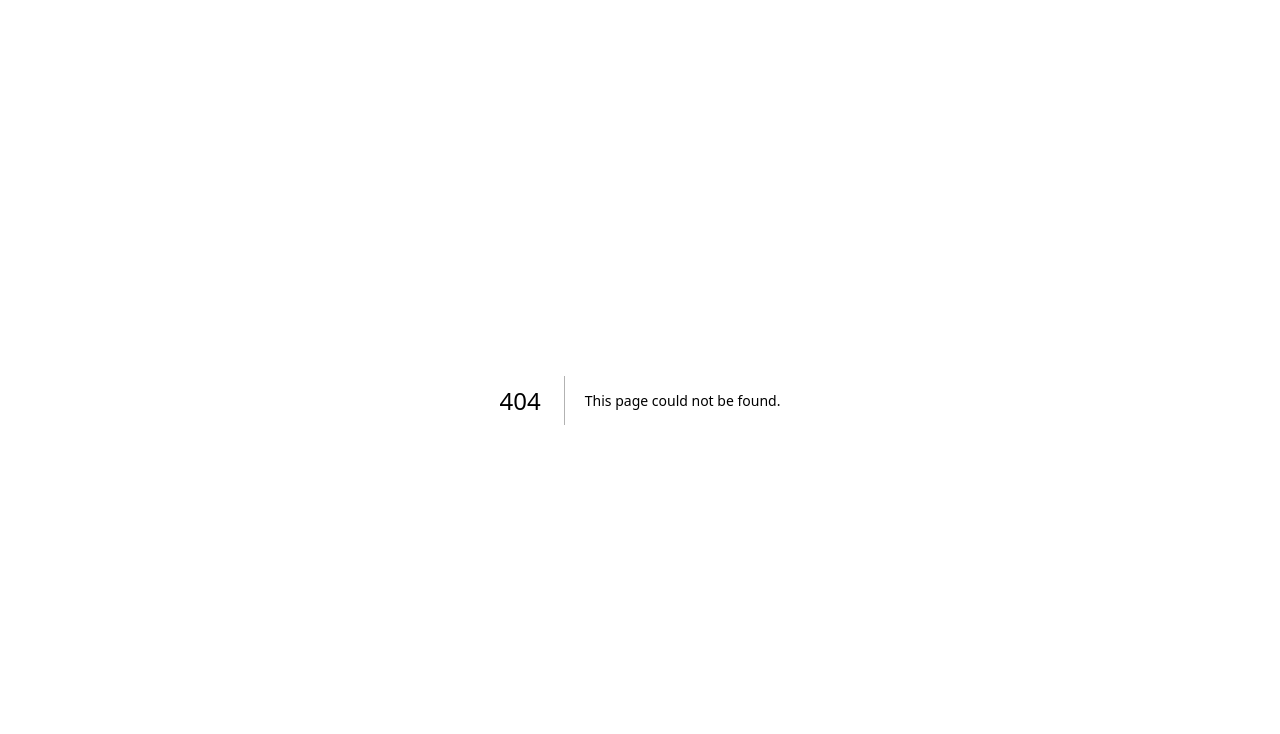
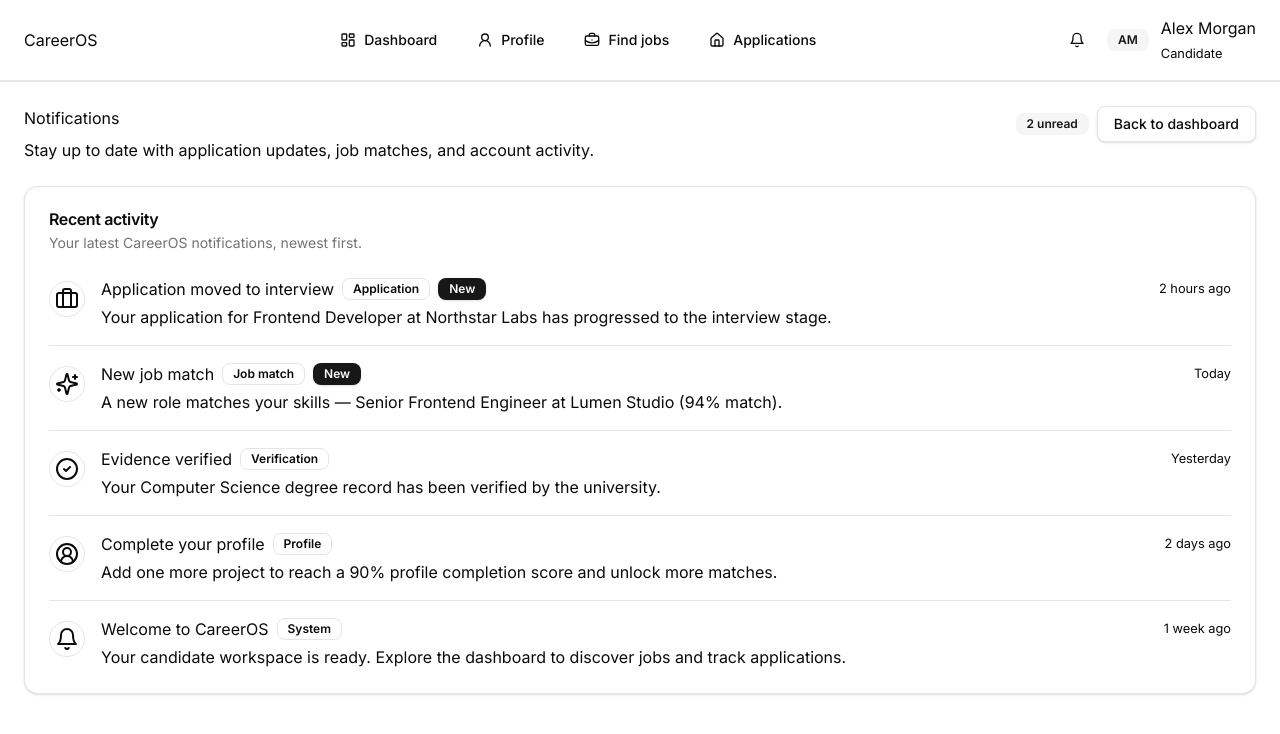
Before and after one commit to davidlaw373-glitch/talentbank-tech-hackathon-2cm, a Next.js app: page /candidate/notifications in a window 1280 px wide. Before the commit this address had no page. Shown: the top 734 px of the page. Built offline with nearby package versions, Linux system fonts and the light colour scheme.

Commit message:
Add 'notification', remove useless 'return home' button and integrated into website icon

```diff
--- /dev/null
+++ b/src/app/candidate/notifications/page.tsx
@@ -0,0 +1,5 @@
+import { NotificationsCenter } from "@/components/features/notifications/notifications-center";
+
+export default function CandidateNotificationsPage() {
+  return <NotificationsCenter />;
+}
--- a/src/components/features/candidate/auth-form.tsx
+++ b/src/components/features/candidate/auth-form.tsx
@@ -1,20 +1,10 @@
-"use client";
-
 import Link from "next/link";
-import { useRouter } from "next/navigation";
-import type { FormEvent } from "react";
 import { Button } from "@/components/ui/button";
 import { Card, CardContent, CardDescription, CardFooter, CardHeader, CardTitle } from "@/components/ui/card";
 import { Input } from "@/components/ui/input";
 
 export function AuthForm({ mode }: { mode: "login" | "register" }) {
-  const router = useRouter();
   const registering = mode === "register";
-
-  function handleSubmit(event: FormEvent<HTMLFormElement>) {
-    event.preventDefault();
-    router.push(registering ? "/candidate/onboarding" : "/candidate/dashboard");
-  }
 
   return (
     <Card className="w-full max-w-md">
@@ -22,19 +12,33 @@ export function AuthForm({ mode }: { mode: "login" | "register" }) {
         <CardTitle><h1>{registering ? "Create your candidate account" : "Welcome back"}</h1></CardTitle>
         <CardDescription><p>{registering ? "Start building a verified profile and discover relevant roles." : "Log in to continue your CareerOS journey."}</p></CardDescription>
       </CardHeader>
-      <form onSubmit={handleSubmit}>
       <CardContent className="space-y-4">
-          {registering && <div className="space-y-2"><label htmlFor="name"><p>Full name</p></label><Input id="name" name="name" autoComplete="name" required /></div>}
-          <div className="space-y-2"><label htmlFor="email"><p>Email</p></label><Input id="email" name="email" type="email" autoComplete="email" required /></div>
-          <div className="space-y-2"><label htmlFor="password"><p>Password</p></label><Input id="password" name="password" type="password" autoComplete={registering ? "new-password" : "current-password"} required /></div>
-          {registering && <div className="space-y-2"><label htmlFor="goal"><p>Current career goal</p></label><Input id="goal" name="goal" placeholder="e.g. Find my first product role" required /></div>}
+        {registering && (
+          <div className="space-y-2">
+            <label htmlFor="name"><p>Full name</p></label>
+            <Input id="name" name="name" />
+          </div>
+        )}
+        <div className="space-y-2">
+          <label htmlFor="email"><p>Email</p></label>
+          <Input id="email" name="email" type="email" />
+        </div>
+        <div className="space-y-2">
+          <label htmlFor="password"><p>Password</p></label>
+          <Input id="password" name="password" type="password" />
+        </div>
+        {registering && (
+          <div className="space-y-2">
+            <label htmlFor="goal"><p>Current career goal</p></label>
+            <Input id="goal" name="goal" placeholder="e.g. Find my first product role" />
+          </div>
+        )}
       </CardContent>
       <CardFooter className="flex flex-col items-stretch gap-3">
-          <Button type="submit">{registering ? "Create account and continue" : "Log in"}</Button>
+        <Button asChild><Link href={registering ? "/candidate/onboarding" : "/candidate/dashboard"}>{registering ? "Create account and continue" : "Log in"}</Link></Button>
         <Button asChild variant="outline"><Link href={registering ? "/login" : "/register"}>{registering ? "Already registered? Log in" : "New to CareerOS? Register"}</Link></Button>
         <Button asChild variant="ghost"><Link href="/">Back to home</Link></Button>
       </CardFooter>
-      </form>
     </Card>
   );
 }
--- /dev/null
+++ b/src/components/features/notifications/notifications-center.tsx
@@ -0,0 +1,76 @@
+import Link from "next/link";
+import { Bell, Briefcase, CheckCircle2, Sparkles, UserCircle2 } from "lucide-react";
+import { notifications } from "@/data/notifications";
+import { Badge } from "@/components/ui/badge";
+import { Button } from "@/components/ui/button";
+import { Card, CardContent, CardDescription, CardHeader, CardTitle } from "@/components/ui/card";
+import { Separator } from "@/components/ui/separator";
+import { PageHeading } from "@/components/common/page-heading";
+import type { NotificationType } from "@/types/notification";
+
+const typeMeta: Record<NotificationType, { label: string; icon: typeof Bell }> = {
+  application: { label: "Application", icon: Briefcase },
+  match: { label: "Job match", icon: Sparkles },
+  verification: { label: "Verification", icon: CheckCircle2 },
+  profile: { label: "Profile", icon: UserCircle2 },
+  system: { label: "System", icon: Bell },
+};
+
+export function NotificationsCenter() {
+  const unreadCount = notifications.filter(n => !n.read).length;
+
+  return (
+    <div className="space-y-6">
+      <PageHeading
+        title="Notifications"
+        description="Stay up to date with application updates, job matches, and account activity."
+        action={
+          <div className="flex items-center gap-2">
+            {unreadCount > 0 ? (
+              <Badge variant="secondary">{unreadCount} unread</Badge>
+            ) : (
+              <Badge variant="outline">All caught up</Badge>
+            )}
+            <Button asChild variant="outline">
+              <Link href="/candidate/dashboard">Back to dashboard</Link>
+            </Button>
+          </div>
+        }
+      />
+
+      <Card>
+        <CardHeader>
+          <CardTitle><h2>Recent activity</h2></CardTitle>
+          <CardDescription><p>Your latest CareerOS notifications, newest first.</p></CardDescription>
+        </CardHeader>
+        <CardContent>
+          <ul className="space-y-4">
+            {notifications.map((notification, index) => {
+              const Meta = typeMeta[notification.type];
+              const Icon = Meta.icon;
+              return (
+                <li key={notification.id}>
+                  <div className="flex items-start gap-4">
+                    <div className="mt-1 flex h-9 w-9 items-center justify-center rounded-full border">
+                      <Icon />
+                    </div>
+                    <div className="flex-1 space-y-1">
+                      <div className="flex flex-wrap items-center gap-2">
+                        <h3>{notification.title}</h3>
+                        <Badge variant="outline">{Meta.label}</Badge>
+                        {!notification.read ? <Badge>New</Badge> : null}
+                        <small className="ml-auto">{notification.timestamp}</small>
+                      </div>
+                      <p>{notification.message}</p>
+                    </div>
+                  </div>
+                  {index < notifications.length - 1 ? <Separator className="mt-4" /> : null}
+                </li>
+              );
+            })}
+          </ul>
+        </CardContent>
+      </Card>
+    </div>
+  );
+}
--- a/src/components/layout/candidate-shell.tsx
+++ b/src/components/layout/candidate-shell.tsx
@@ -1,5 +1,5 @@
 import Link from "next/link";
-import { BriefcaseBusiness, Home, LayoutDashboard, UserRound } from "lucide-react";
+import { Bell, BriefcaseBusiness, Home, LayoutDashboard, UserRound } from "lucide-react";
 import { candidateProfile } from "@/data/candidate";
 import { Badge } from "@/components/ui/badge";
 import { Button } from "@/components/ui/button";
@@ -17,16 +17,20 @@ export function CandidateShell({ children }: { children: React.ReactNode }) {
     <div className="min-h-full">
       <header className="border-b">
         <div className="container mx-auto flex flex-wrap items-center justify-between gap-4 px-6 py-4">
-          <Link href="/candidate/dashboard"><h2>CareerOS</h2></Link>
+          <Link href="/"><h2>CareerOS</h2></Link>
           <nav className="flex flex-wrap items-center gap-2" aria-label="Candidate navigation">
             {links.map(({ href, label, icon: Icon }) => (
               <Button key={href} asChild variant="ghost"><Link href={href}><Icon />{label}</Link></Button>
             ))}
           </nav>
           <div className="flex items-center gap-3">
+            <Button asChild variant="ghost" size="icon" aria-label="Notifications">
+              <Link href="/candidate/notifications">
+                <Bell />
+              </Link>
+            </Button>
             <Badge variant="secondary">{candidateProfile.initials}</Badge>
             <div><p>{candidateProfile.name}</p><small>Candidate</small></div>
-            <Button asChild variant="outline"><Link href="/">Return home</Link></Button>
           </div>
         </div>
       </header>
--- /dev/null
+++ b/src/data/notifications.ts
@@ -0,0 +1,49 @@
+import type { NotificationItem } from "@/types/notification";
+
+export const notifications: NotificationItem[] = [
+  {
+    id: "n-001",
+    type: "application",
+    title: "Application moved to interview",
+    message:
+      "Your application for Frontend Developer at Northstar Labs has progressed to the interview stage.",
+    timestamp: "2 hours ago",
+    read: false,
+  },
+  {
+    id: "n-002",
+    type: "match",
+    title: "New job match",
+    message:
+      "A new role matches your skills — Senior Frontend Engineer at Lumen Studio (94% match).",
+    timestamp: "Today",
+    read: false,
+  },
+  {
+    id: "n-003",
+    type: "verification",
+    title: "Evidence verified",
+    message:
+      "Your Computer Science degree record has been verified by the university.",
+    timestamp: "Yesterday",
+    read: true,
+  },
+  {
+    id: "n-004",
+    type: "profile",
+    title: "Complete your profile",
+    message:
+      "Add one more project to reach a 90% profile completion score and unlock more matches.",
+    timestamp: "2 days ago",
+    read: true,
+  },
+  {
+    id: "n-005",
+    type: "system",
+    title: "Welcome to CareerOS",
+    message:
+      "Your candidate workspace is ready. Explore the dashboard to discover jobs and track applications.",
+    timestamp: "1 week ago",
+    read: true,
+  },
+];
--- /dev/null
+++ b/src/types/notification.ts
@@ -0,0 +1,10 @@
+export type NotificationType = "application" | "match" | "verification" | "profile" | "system";
+
+export type NotificationItem = {
+  id: string;
+  type: NotificationType;
+  title: string;
+  message: string;
+  timestamp: string;
+  read: boolean;
+};
```
Lines whose indentation alone changed are shown as unchanged.
